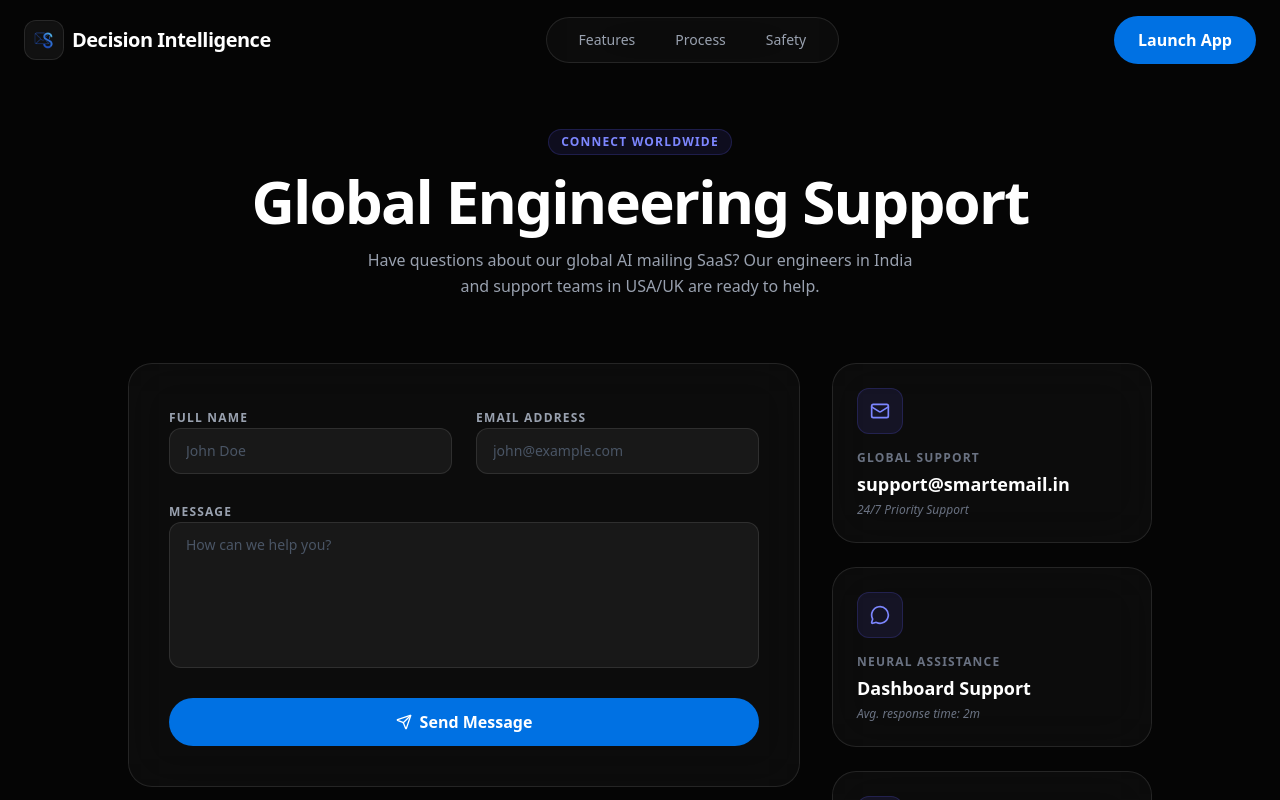
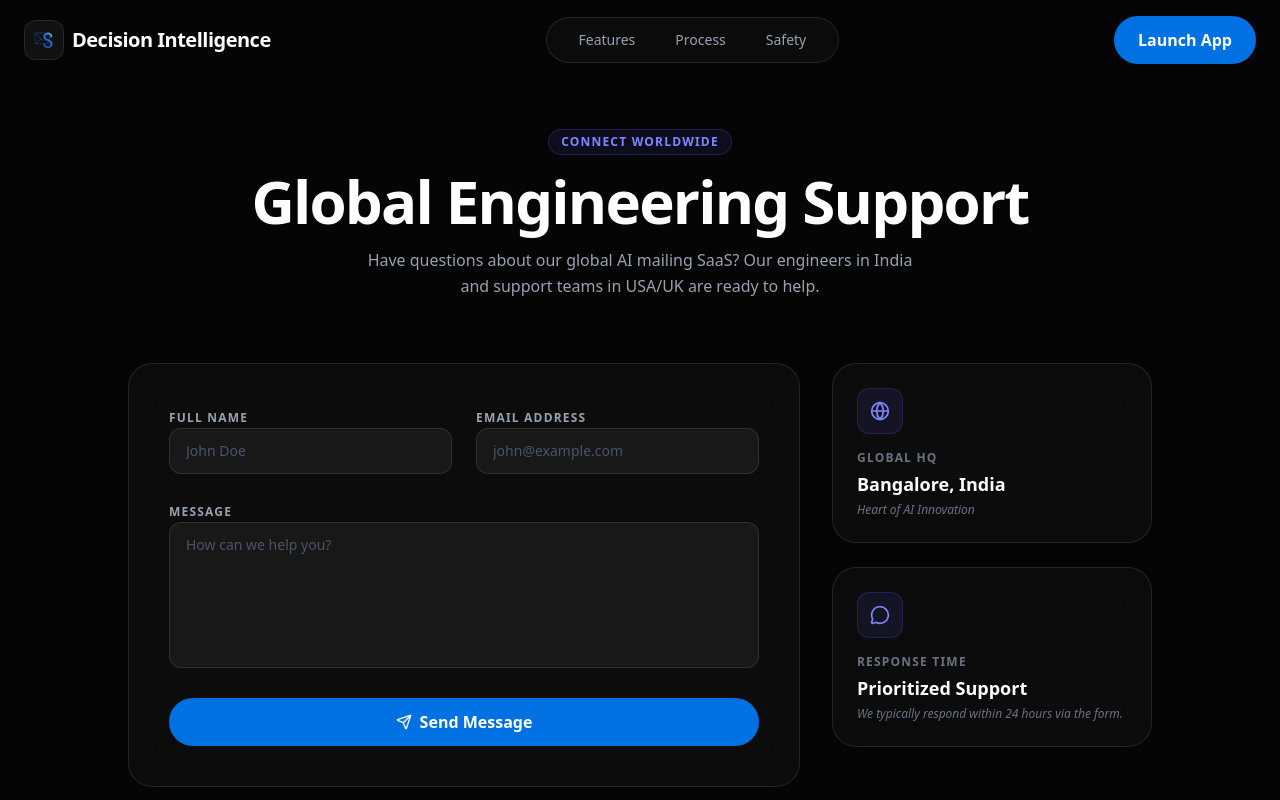
Before and after one commit to subham012005/MailSaaS, a Next.js app in the folder frontend/: page /contact in a window 1280 px wide. Shown: the top 800 px of the page. Built offline with nearby package versions, Linux system fonts and the light colour scheme.

Commit message:
Remove incorrect contact details and use form only

```diff
--- a/frontend/src/components/ContactClient.tsx
+++ b/frontend/src/components/ContactClient.tsx
@@ -1,6 +1,6 @@
 'use client';
 
-import { Mail, MessageCircle, Globe } from 'lucide-react';
+import { MessageCircle, Globe } from 'lucide-react';
 import GoogleFeedbackForm from '@/components/GoogleFeedbackForm';
 import Navbar from '@/components/layout/Navbar';
 import Footer from '@/components/layout/Footer';
@@ -30,22 +30,16 @@ export default function ContactClient() {
                         <div className="space-y-6">
                             {[
                                 {
-                                    icon: <Mail className="w-5 h-5 text-indigo-400" />,
-                                    label: "Global Support",
-                                    value: "support@smartemail.in",
-                                    sub: "24/7 Priority Support"
-                                },
-                                {
-                                    icon: <MessageCircle className="w-5 h-5 text-indigo-400" />,
-                                    label: "Neural Assistance",
-                                    value: "Dashboard Support",
-                                    sub: "Avg. response time: 2m"
-                                },
-                                {
                                     icon: <Globe className="w-5 h-5 text-indigo-400" />,
                                     label: "Global HQ",
                                     value: "Bangalore, India",
                                     sub: "Heart of AI Innovation"
+                                },
+                                {
+                                    icon: <MessageCircle className="w-5 h-5 text-indigo-400" />,
+                                    label: "Response Time",
+                                    value: "Prioritized Support",
+                                    sub: "We typically respond within 24 hours via the form."
                                 }
                             ].map((item, i) => (
                                 <div key={i} className="glass-card p-6 flex flex-col items-start gap-4">
```
